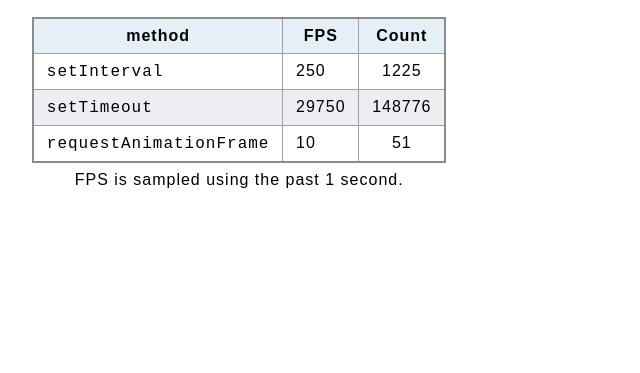
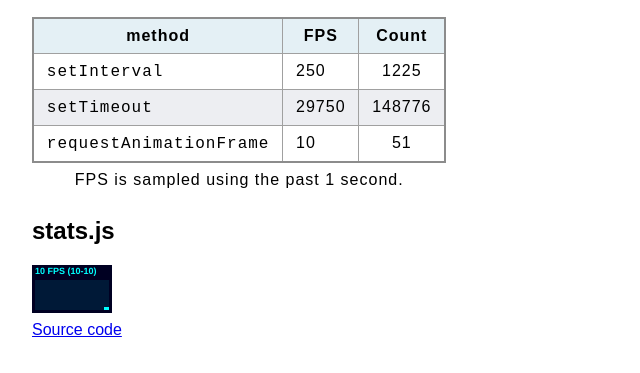
Before and after one commit to iharuya/fps-checker, a plain HTML site: page index.html in a window 1280 px wide. Shown: the part 127-500 px from the top of the page, without its empty margins (0-640 px from the left). Drawn offline with Linux system fonts and the light colour scheme; animation ran at ten frames a second.

Commit message:
add stats.js

```diff
--- /dev/null
+++ b/Stats.js
@@ -0,0 +1,171 @@
+/**
+ * @author mrdoob / http://mrdoob.com/
+ */
+
+var Stats = function () {
+
+	var mode = 0;
+
+	var container = document.createElement( 'div' );
+	container.style.cssText = 'position:fixed;top:0;left:0;cursor:pointer;opacity:0.9;z-index:10000';
+	container.addEventListener( 'click', function ( event ) {
+
+		event.preventDefault();
+		showPanel( ++ mode % container.children.length );
+
+	}, false );
+
+	//
+
+	function addPanel( panel ) {
+
+		container.appendChild( panel.dom );
+		return panel;
+
+	}
+
+	function showPanel( id ) {
+
+		for ( var i = 0; i < container.children.length; i ++ ) {
+
+			container.children[ i ].style.display = i === id ? 'block' : 'none';
+
+		}
+
+		mode = id;
+
+	}
+
+	//
+
+	var beginTime = ( performance || Date ).now(), prevTime = beginTime, frames = 0;
+
+	var fpsPanel = addPanel( new Stats.Panel( 'FPS', '#0ff', '#002' ) );
+	var msPanel = addPanel( new Stats.Panel( 'MS', '#0f0', '#020' ) );
+
+	if ( self.performance && self.performance.memory ) {
+
+		var memPanel = addPanel( new Stats.Panel( 'MB', '#f08', '#201' ) );
+
+	}
+
+	showPanel( 0 );
+
+	return {
+
+		REVISION: 16,
+
+		dom: container,
+
+		addPanel: addPanel,
+		showPanel: showPanel,
+
+		begin: function () {
+
+			beginTime = ( performance || Date ).now();
+
+		},
+
+		end: function () {
+
+			frames ++;
+
+			var time = ( performance || Date ).now();
+
+			msPanel.update( time - beginTime, 200 );
+
+			if ( time >= prevTime + 1000 ) {
+
+				fpsPanel.update( ( frames * 1000 ) / ( time - prevTime ), 100 );
+
+				prevTime = time;
+				frames = 0;
+
+				if ( memPanel ) {
+
+					var memory = performance.memory;
+					memPanel.update( memory.usedJSHeapSize / 1048576, memory.jsHeapSizeLimit / 1048576 );
+
+				}
+
+			}
+
+			return time;
+
+		},
+
+		update: function () {
+
+			beginTime = this.end();
+
+		},
+
+		// Backwards Compatibility
+
+		domElement: container,
+		setMode: showPanel
+
+	};
+
+};
+
+Stats.Panel = function ( name, fg, bg ) {
+
+	var min = Infinity, max = 0, round = Math.round;
+	var PR = round( window.devicePixelRatio || 1 );
+
+	var WIDTH = 80 * PR, HEIGHT = 48 * PR,
+			TEXT_X = 3 * PR, TEXT_Y = 2 * PR,
+			GRAPH_X = 3 * PR, GRAPH_Y = 15 * PR,
+			GRAPH_WIDTH = 74 * PR, GRAPH_HEIGHT = 30 * PR;
+
+	var canvas = document.createElement( 'canvas' );
+	canvas.width = WIDTH;
+	canvas.height = HEIGHT;
+	canvas.style.cssText = 'width:80px;height:48px';
+
+	var context = canvas.getContext( '2d' );
+	context.font = 'bold ' + ( 9 * PR ) + 'px Helvetica,Arial,sans-serif';
+	context.textBaseline = 'top';
+
+	context.fillStyle = bg;
+	context.fillRect( 0, 0, WIDTH, HEIGHT );
+
+	context.fillStyle = fg;
+	context.fillText( name, TEXT_X, TEXT_Y );
+	context.fillRect( GRAPH_X, GRAPH_Y, GRAPH_WIDTH, GRAPH_HEIGHT );
+
+	context.fillStyle = bg;
+	context.globalAlpha = 0.9;
+	context.fillRect( GRAPH_X, GRAPH_Y, GRAPH_WIDTH, GRAPH_HEIGHT );
+
+	return {
+
+		dom: canvas,
+
+		update: function ( value, maxValue ) {
+
+			min = Math.min( min, value );
+			max = Math.max( max, value );
+
+			context.fillStyle = bg;
+			context.globalAlpha = 1;
+			context.fillRect( 0, 0, WIDTH, GRAPH_Y );
+			context.fillStyle = fg;
+			context.fillText( round( value ) + ' ' + name + ' (' + round( min ) + '-' + round( max ) + ')', TEXT_X, TEXT_Y );
+
+			context.drawImage( canvas, GRAPH_X + PR, GRAPH_Y, GRAPH_WIDTH - PR, GRAPH_HEIGHT, GRAPH_X, GRAPH_Y, GRAPH_WIDTH - PR, GRAPH_HEIGHT );
+
+			context.fillRect( GRAPH_X + GRAPH_WIDTH - PR, GRAPH_Y, PR, GRAPH_HEIGHT );
+
+			context.fillStyle = bg;
+			context.globalAlpha = 0.9;
+			context.fillRect( GRAPH_X + GRAPH_WIDTH - PR, GRAPH_Y, PR, round( ( 1 - ( value / maxValue ) ) * GRAPH_HEIGHT ) );
+
+		}
+
+	};
+
+};
+
+export { Stats };
--- a/index.css
+++ b/index.css
@@ -53,3 +53,10 @@ tfoot th {
 tfoot td {
   font-weight: bold;
 }
+
+
+#stats {
+  position: relative;
+  display: flex;
+  margin-bottom: 0.5rem;
+}
--- a/index.html
+++ b/index.html
@@ -6,7 +6,8 @@
   <meta name="viewport" content="width=device-width, initial-scale=1.0">
   <title>FPS Checker</title>
   <link rel="stylesheet" href="index.css">
-  <script src="index.js"></script>
+  <script src="Stats.js" type="module"></script>
+  <script src="index.js" type="module"></script>
 </head>
 
 <body>
@@ -42,6 +43,10 @@
         </tr>
     </table>
 
+    <h2>stats.js</h2>
+    <div id="stats"></div>
+    <a href="https://github.com/mrdoob/stats.js/">Source code</a>
+
   </main>
 </body>
 
--- a/index.js
+++ b/index.js
@@ -1,3 +1,5 @@
+import {Stats} from "./Stats.js"
+
 class FPSMetric {
   constructor(metricId, updateFunction) {
     this.metricId = metricId
@@ -41,6 +43,7 @@ class FPSMetric {
 
 }
 
+
 window.onload = () => {
   new FPSMetric('set-interval', setInterval);
   new FPSMetric('set-timeout', (callback) => {
@@ -57,4 +60,21 @@ window.onload = () => {
     }
     loop();
   });
+
+
+  var stats = new Stats();
+  stats.showPanel(0);
+  const style = stats.dom.style
+  style.cssText = ""
+  style.cursor = "pointer"
+
+  const wrapper = document.getElementById('stats');
+  wrapper.appendChild(stats.dom);
+  function animate() {
+    stats.begin();
+
+    stats.end();
+    requestAnimationFrame( animate );
+  }
+  requestAnimationFrame( animate );
 }
```
